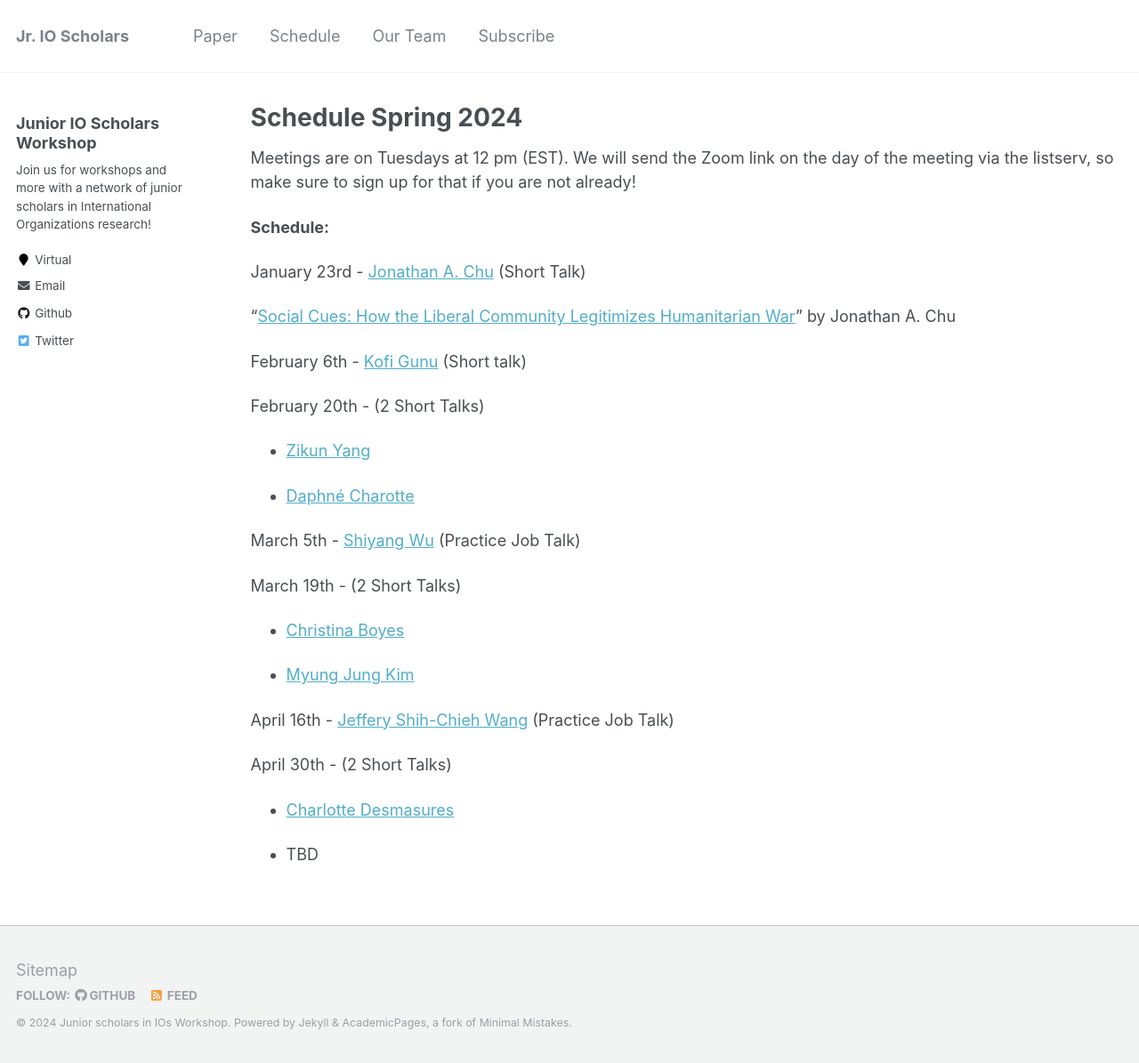
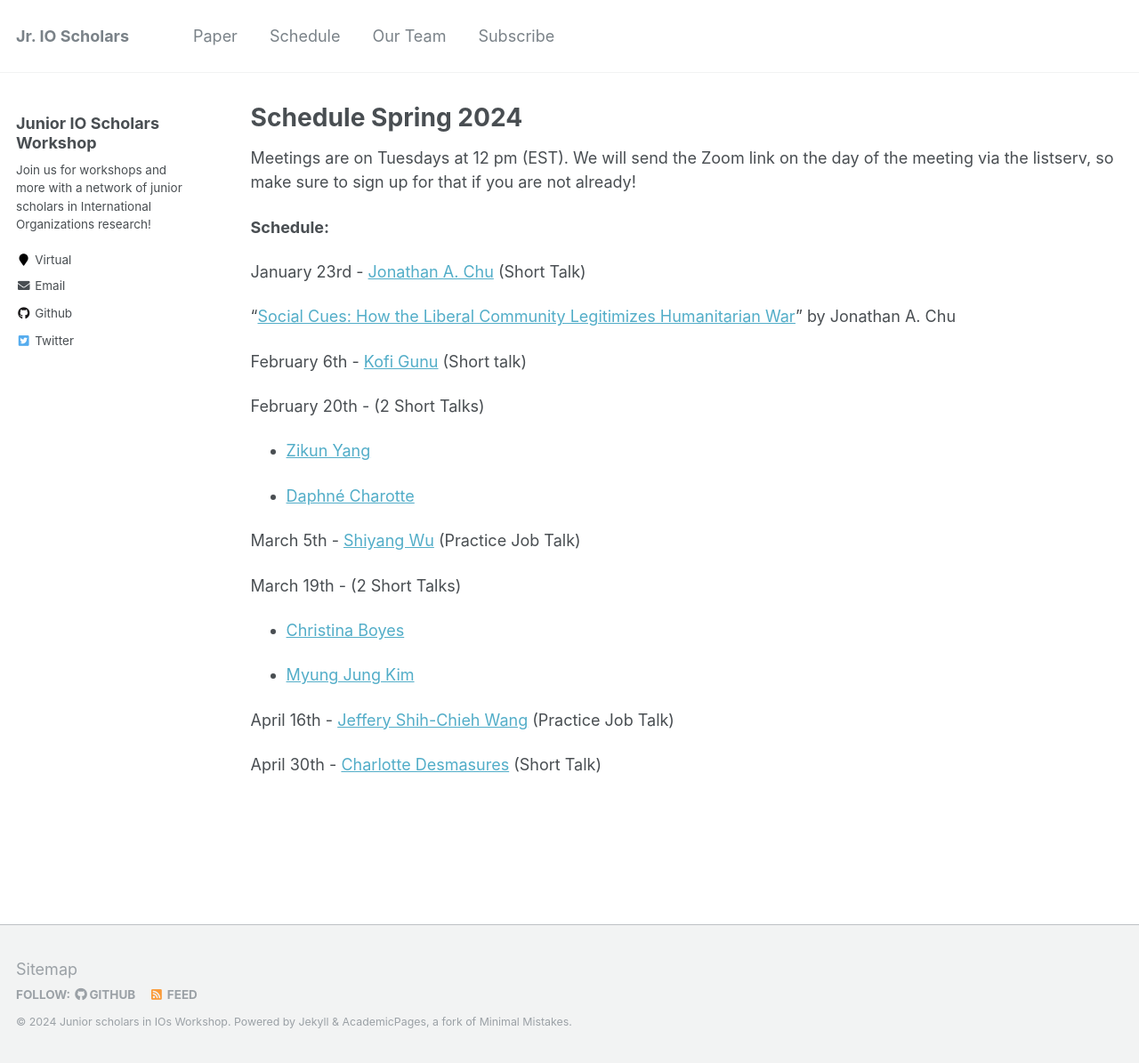
Before and after one commit to IO-workshop/IO-workshop.github.io, a Jekyll site: the page built from _pages/schedule.md, in a window 1280 px wide and 1195 px high. Shown: the whole window at 89% size. Built offline with Jekyll 4.4.1, drawn with Linux system fonts in a browser that asks for light colours.

Commit message:
Update schedule.md

```diff
--- a/_pages/schedule.md
+++ b/_pages/schedule.md
@@ -28,13 +28,10 @@ March 5th - [Shiyang Wu](https://www.polsci.ucsb.edu/people/shiyang-wu) (Practic
 March 19th - (2 Short Talks)
 - [Christina Boyes](https://christinaaboyes.weebly.com/)
 
-- [Myung Jung Kim](https://pol.illinois.edu/directory/profile/mjkim12)
+- [Myung Jung Kim](https://www.myungjungkim.com/)
 
 
 April 16th - [Jeffery Shih-Chieh Wang](https://jeffery-wang.com/) (Practice Job Talk)
 
 
-April 30th - (2 Short Talks)
-- [Charlotte Desmasures](https://www.sciencespo.fr/ceri/en/users/charlottedesmasures)
-
-- TBD
+April 30th - [Charlotte Desmasures](https://www.sciencespo.fr/ceri/en/users/charlottedesmasures) (Short Talk)
```
